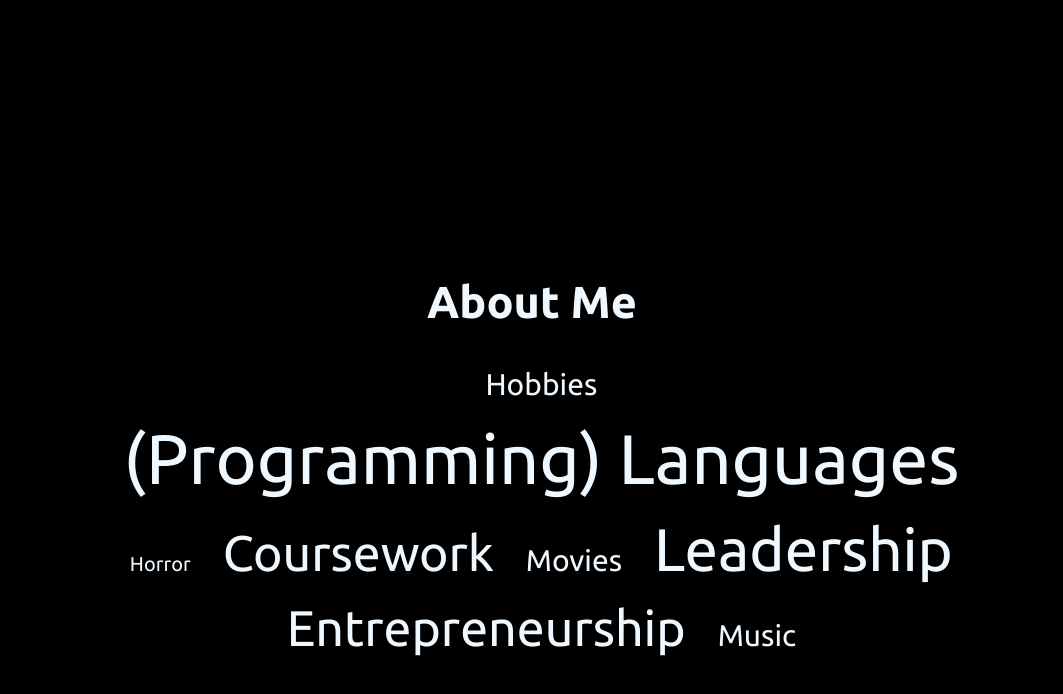
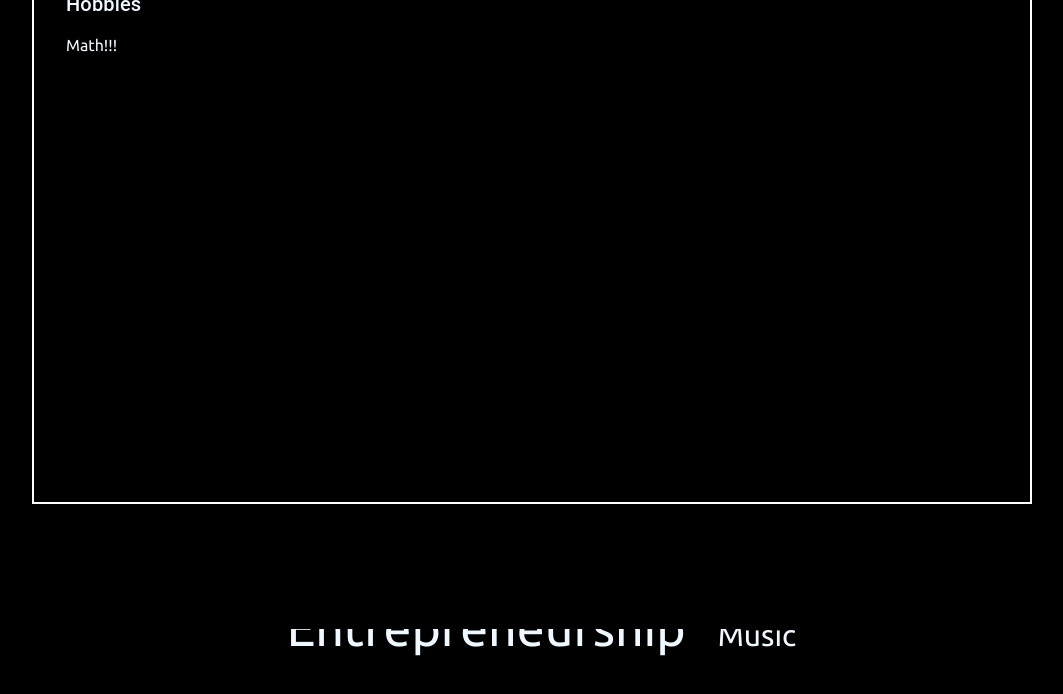
Before and after one commit to SuriTian/updated-personal-website, a React (Vite) app: page / in a window 1280 px wide. Both pictures are taken after a click on the button "Hobbies". Shown: the part 898-1592 px from the top of the page, without its empty margins (108-1171 px from the left). Built offline with nearby package versions, Linux system fonts and the light colour scheme; a web font is replaced by a local one.

Commit message:
made modal basic functionalities in About section (pop ups)

```diff
--- a/package.json
+++ b/package.json
@@ -10,9 +10,13 @@
     "preview": "vite preview"
   },
   "dependencies": {
+    "@emotion/react": "^11.14.0",
+    "@emotion/styled": "^11.14.1",
+    "@mui/material": "^7.3.7",
     "react": "^19.2.0",
     "react-dom": "^19.2.0",
     "react-slick": "^0.31.0",
+    "reactjs-popup": "^2.0.6",
     "slick-carousel": "^1.8.1"
   },
   "devDependencies": {
--- a/src/App.jsx
+++ b/src/App.jsx
@@ -4,6 +4,7 @@ import Hi from './components/Hi'
 import About from './components/About'
 import Projects from './components/Projects'
 import Fun from './components/Fun'
+import Footer from './components/Footer'
 import './App.css'
 
 function App() {
@@ -14,6 +15,7 @@ function App() {
       <About />
       <Projects />
       <Fun />
+      <Footer />
     </>
   )
 }
--- a/src/components/About.jsx
+++ b/src/components/About.jsx
@@ -1,5 +1,118 @@
 import React, { useState, useEffect } from 'react';
+//import Popup from 'reactjs-popup';
+import 'reactjs-popup/dist/index.css';
+//import { createPortal } from 'react-dom';
 import './About.css';
+import Modal from "@mui/material/Modal";
+import Box from "@mui/material/Box";
+import Typography from "@mui/material/Typography";
+import { bgBG } from '@mui/material/locale';
+
+const style = {
+  position: 'absolute',
+  top: '50%',
+  left: '50%',
+  transform: 'translate(-50%, -50%)',
+
+  width: '80%',
+  maxWidth: '1000px',
+  height: '80%',
+  maxHeight: '550px',
+  bgcolor: 'black',
+  border: '2px solid white',
+  p: 4,
+};
+
+const MODAL_CONFIG = {
+  Hobbies: {
+    title: "Hobbies",
+    content: "Math!!!",
+    width: 400,
+  },
+  "(Programming) Languages": {
+    title: "Languages",
+    content: "JavaScript, React, Python, C++",
+    width: 500,
+  },
+  "Horror": {
+    title: "Horror",
+    content: "I love collecting Junji Ito mangas, playing horror games and watching horror games playthroughs!",
+    width: 500,
+  },
+  "Coursework": {
+    title: "Coursework",
+    content: "Introduction to Programming (C), Data Abstractions and Implementations (C++), Linear Algebra, Digital Circuits, Linear Circuits",
+    width: 500,
+  },
+  "Movies": {
+    title: "Movie Ratings: ",
+    content: "Interstellar 10/10"
+  },
+  "Leadership": {
+    title: "What I've been doing @ UWaterloo",
+    content: "Math Society Class Rep (Fall 25), EngSoc Rep (Winter 26), Academic Rep (Winter 26)"
+  },
+  "Entrepreneurship": {
+    title: "Two Business Experiences @ Junior Achievement",
+    content: "Repaw Styles VP of Tech, SereniSlimes President"
+  },
+  "Music": {
+    title: "I bought Spotify Premium..."
+  },
+  default: {
+    title: "Info",
+    content: "Default content",
+    width: 300,
+  },
+};
+
+
+function ModalDescription({idx, word, size}) {
+    const [open, setOpen] = useState(false);
+    const handleOpen = () => setOpen(true);
+    const handleClose = () => setOpen(false);
+    const config = MODAL_CONFIG[word] ?? MODAL_CONFIG.default;
+
+
+    return (
+        <>
+            <button
+                onClick={handleOpen}
+                key={idx}
+                style={{
+                    fontSize: `${size}px`
+                }}
+            >
+                {word}
+            </button>
+
+            <Modal
+                open={open}
+                onClose={handleClose}
+                aria-labelledby="modal-modal-title"
+                aria-describedby="modal-modal-description"
+                slotProps={{
+                    backdrop: {
+                        sx: {
+                            backgroundColor: 'transparent',
+                            backdropFilter: 'none',
+                        },
+                    },
+                }}
+
+            >
+                <Box sx={style}>
+                    <Typography variant="h6" component="h2" sx={{ mb: 2 }}>
+                        {config.title}
+                    </Typography>
+                    <Typography variant="p">
+                        {config.content}
+                    </Typography>
+                </Box>
+            </Modal>
+        </>
+    );
+}
 
 function WordCloud() {
     const list = [
@@ -16,14 +129,7 @@ function WordCloud() {
     return (
         <div>
         {list.map(([word, size], idx) => (
-            <button
-                key={idx}
-                style={{
-                    fontSize: `${size}px`
-                }}
-            >
-            {word}
-            </button>
+            <ModalDescription word={word} size={size} key={idx}/>
         ))}
         </div>
     );
@@ -42,3 +148,13 @@ const About = () => {
 };
 
 export default About;
+
+
+/**
+ * <Typography id="modal-modal-title" variant="h6" component="h2">
+                    Text in a modal
+                    </Typography>
+                    <Typography id="modal-modal-description" sx={{ mt: 2 }}>
+                    Duis mollis, est non commodo luctus, nisi erat porttitor ligula.
+                    </Typography>
+ */
--- /dev/null
+++ b/src/components/Footer.jsx
@@ -0,0 +1,7 @@
+import './Footer.css'
+
+const Footer = () => {
+    return;
+};
+
+export default Footer;
```
Also changed, not shown: src/components/About.css (line endings or trailing spaces), src/components/Footer.css (added), 1 other file (tests, documents, lock files or other folders).
